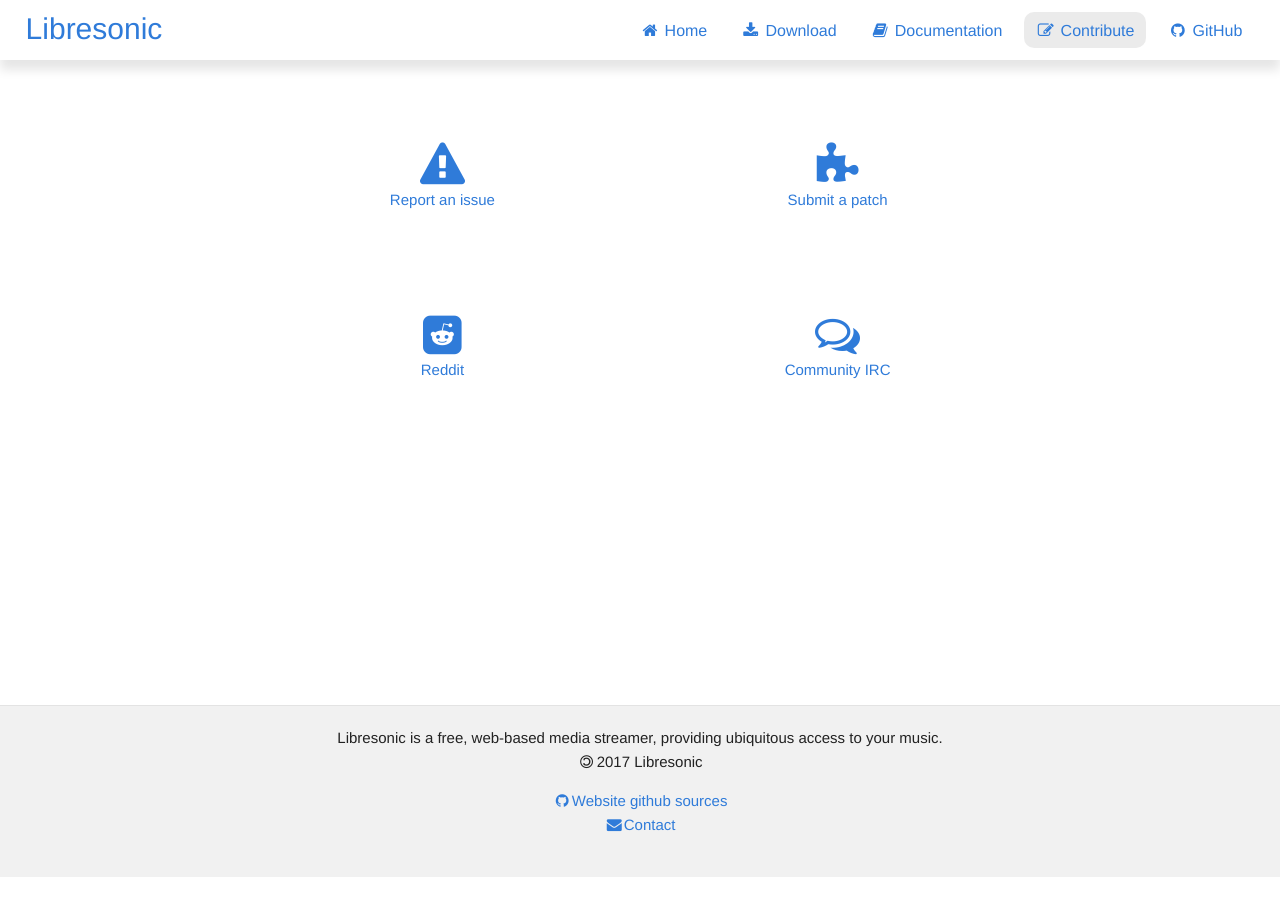
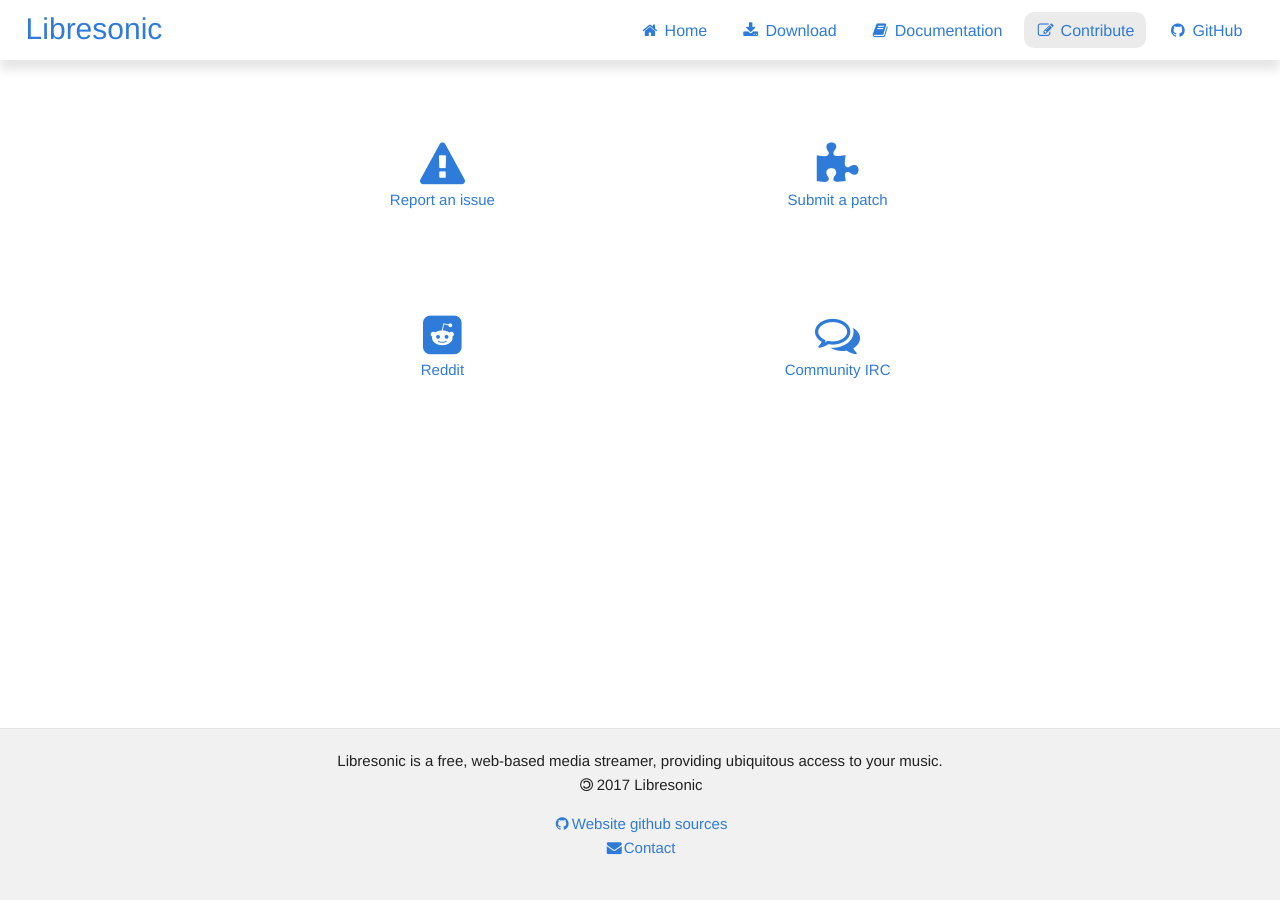
Before and after one commit to airsonic/airsonic.github.io, a Jekyll site: the page built from pages/contribute.md, in a window 1280 px wide and 900 px high, scrolled down 175 px. Built offline with Jekyll 4.4.1, drawn with Linux system fonts in a browser that asks for light colours; before the commit the page ends 1052 px from its top, so only the background shows below that.

Commit message:
Fix container height

```diff
--- a/css/styles.scss
+++ b/css/styles.scss
@@ -291,7 +291,7 @@ CONTAINER SECTION
     position: relative;
     width: 100%;
     max-width: 960px;
-    min-height: 80vh;
+    min-height: 82.5vh;
     margin: 0 auto;
     padding: 0 20px;
     box-sizing: border-box;
```
